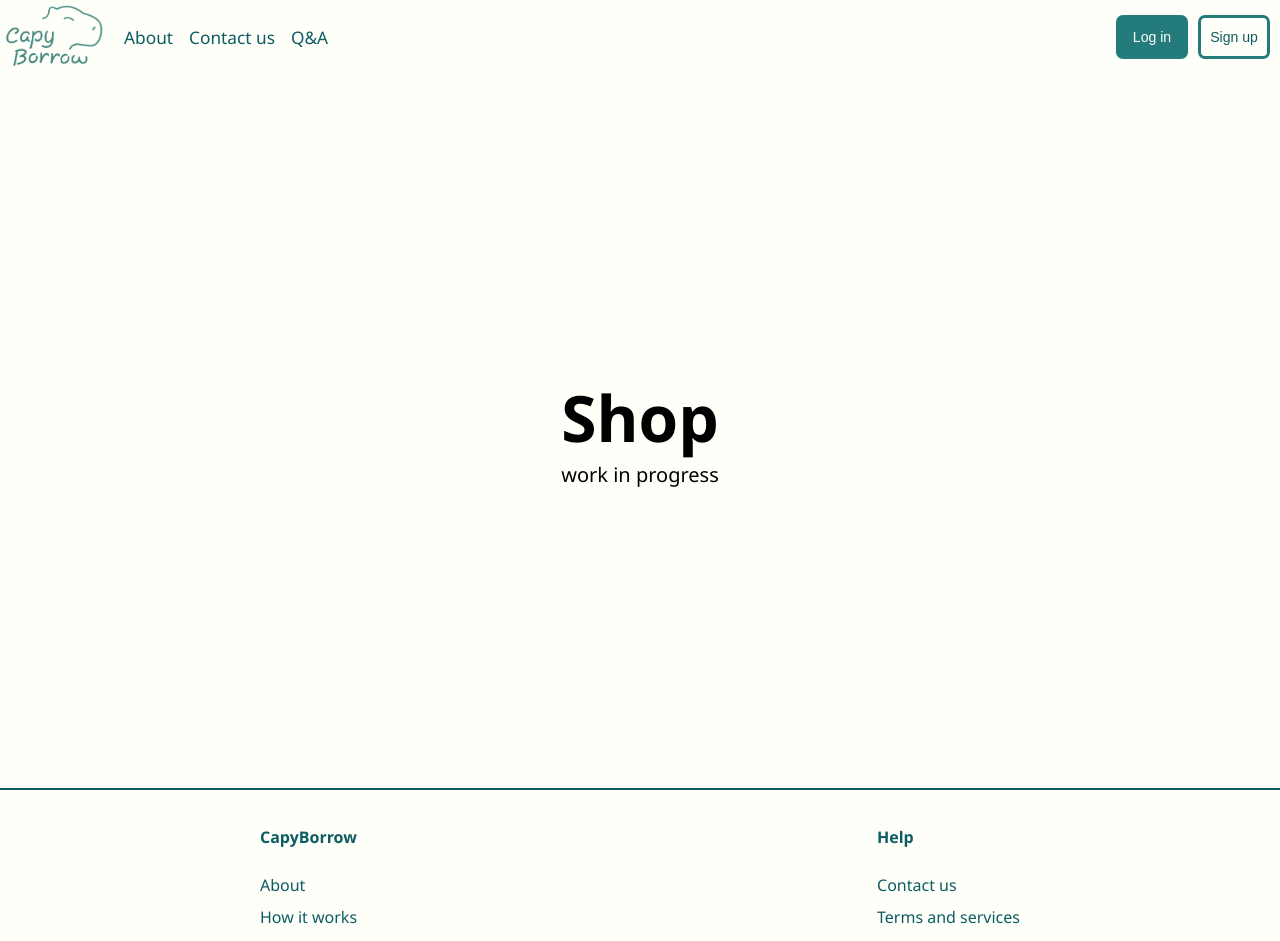
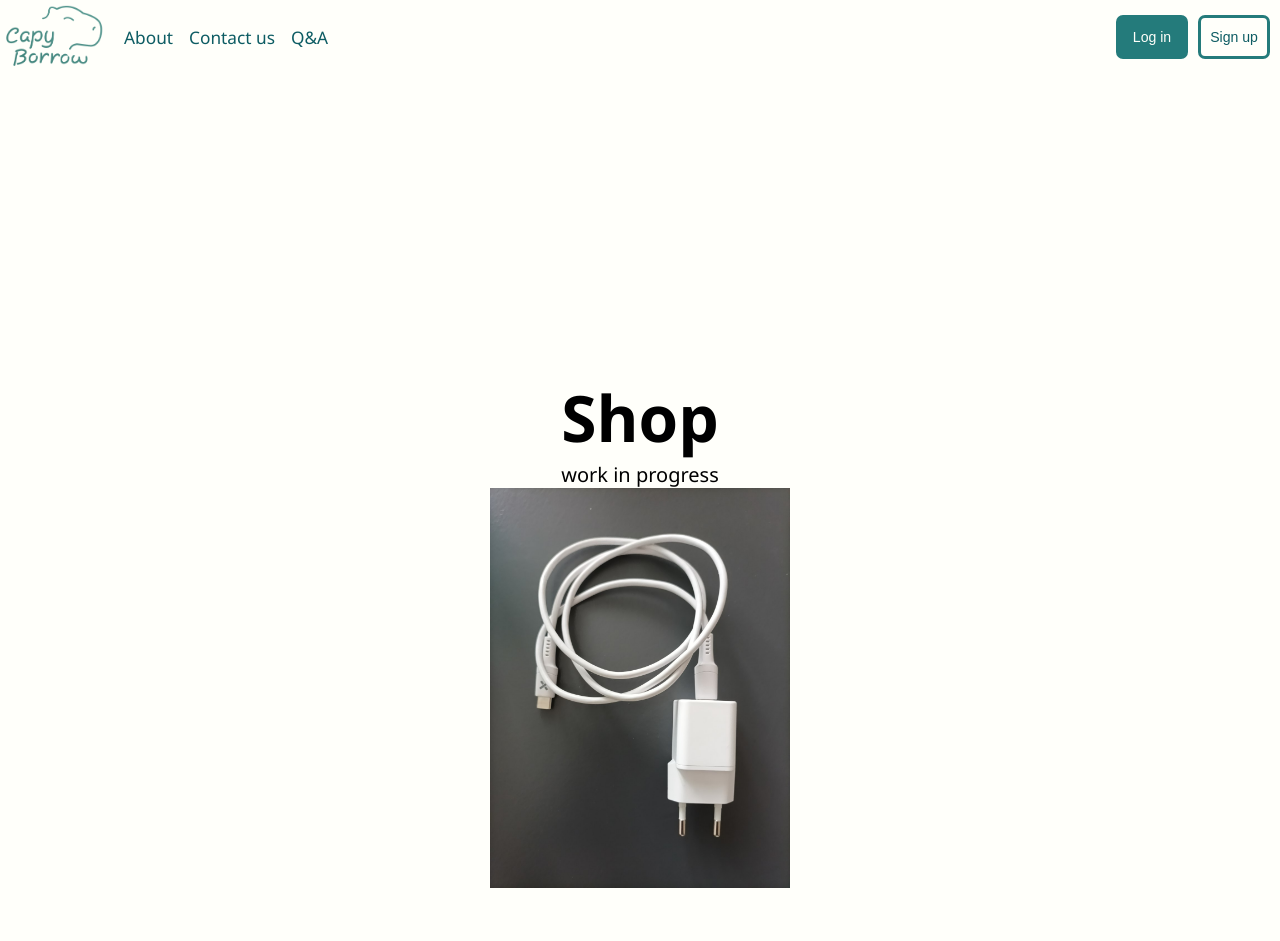
Before and after one commit to CapyBorrow-PDG/capyborrow, a React (Create React App) app in the folder frontend/: page /shop in a window 1280 px wide. Shown: the top 941 px of the page. Built offline with nearby package versions, Linux system fonts and the light colour scheme; the HTML template or start-up script is replaced by a standard one.

Commit message:
SCRUM-36 fix

```diff
--- a/frontend/src/App.css
+++ b/frontend/src/App.css
@@ -9,3 +9,23 @@
   font-family:'Segoe UI', Tahoma, Geneva, Verdana, sans-serif;
   text-align: center;
 }
+
+h1 {
+  font-size: 64px;
+  margin: 0px;
+}
+
+h3 {
+  font-weight: normal;
+  font-size: 20px;
+  margin: 0px;
+}
+
+
+button {
+  width: calc(40px + 2.5vw);
+  height: calc(25px + 1.5vw);
+  font-size: calc((20% + 0.3vw) * 2);
+  border: 3px solid var(--light-turquoise);
+  border-radius: 7px;
+}
--- /dev/null
+++ b/frontend/src/components/Article.tsx
@@ -0,0 +1,11 @@
+import '../styles/Article.css';
+
+const Article = (props) => {
+  return(
+    <div id="article">
+      <img src={props.image} alt="article" />
+    </div>
+  );
+};
+
+export default Article;
--- a/frontend/src/pages/Shop.tsx
+++ b/frontend/src/pages/Shop.tsx
@@ -1,8 +1,12 @@
+import Article from '../components/Article.tsx';
+import charger from '../images/chargeur.jpg';
+
 const Shop = () => {
   return(
     <div style={{margin:"300px"}}>
       <h1>Shop</h1>
       <h3>work in progress</h3>
+      <Article image={charger} />
     </div>
   );
 };
--- /dev/null
+++ b/frontend/src/styles/Article.css
@@ -0,0 +1,3 @@
+#article img {
+  width: 300px;
+}
--- a/frontend/src/styles/Landing.css
+++ b/frontend/src/styles/Landing.css
@@ -23,17 +23,6 @@
 
 .lighttext {
   color: var(--off-white);
-}
-
-h1 {
-  font-size: 64px;
-  margin: 0px;
-}
-
-h3 {
-  font-weight: normal;
-  font-size: 20px;
-  margin: 0px;
 }
 
 .titletext button {
--- a/frontend/src/styles/Navbar.css
+++ b/frontend/src/styles/Navbar.css
@@ -48,14 +48,6 @@
   padding: 10px;
 }
 
-button {
-  width: calc(40px + 2.5vw);
-  height: calc(25px + 1.5vw);
-  font-size: calc((20% + 0.3vw) * 2);
-  border: 3px solid var(--light-turquoise);
-  border-radius: 7px;
-}
-
 button.darkbutton {
   background-color: var(--light-turquoise);
   color: var(--off-white);
```
Also changed, not shown: frontend/src/images/chargeur.jpg (added).
